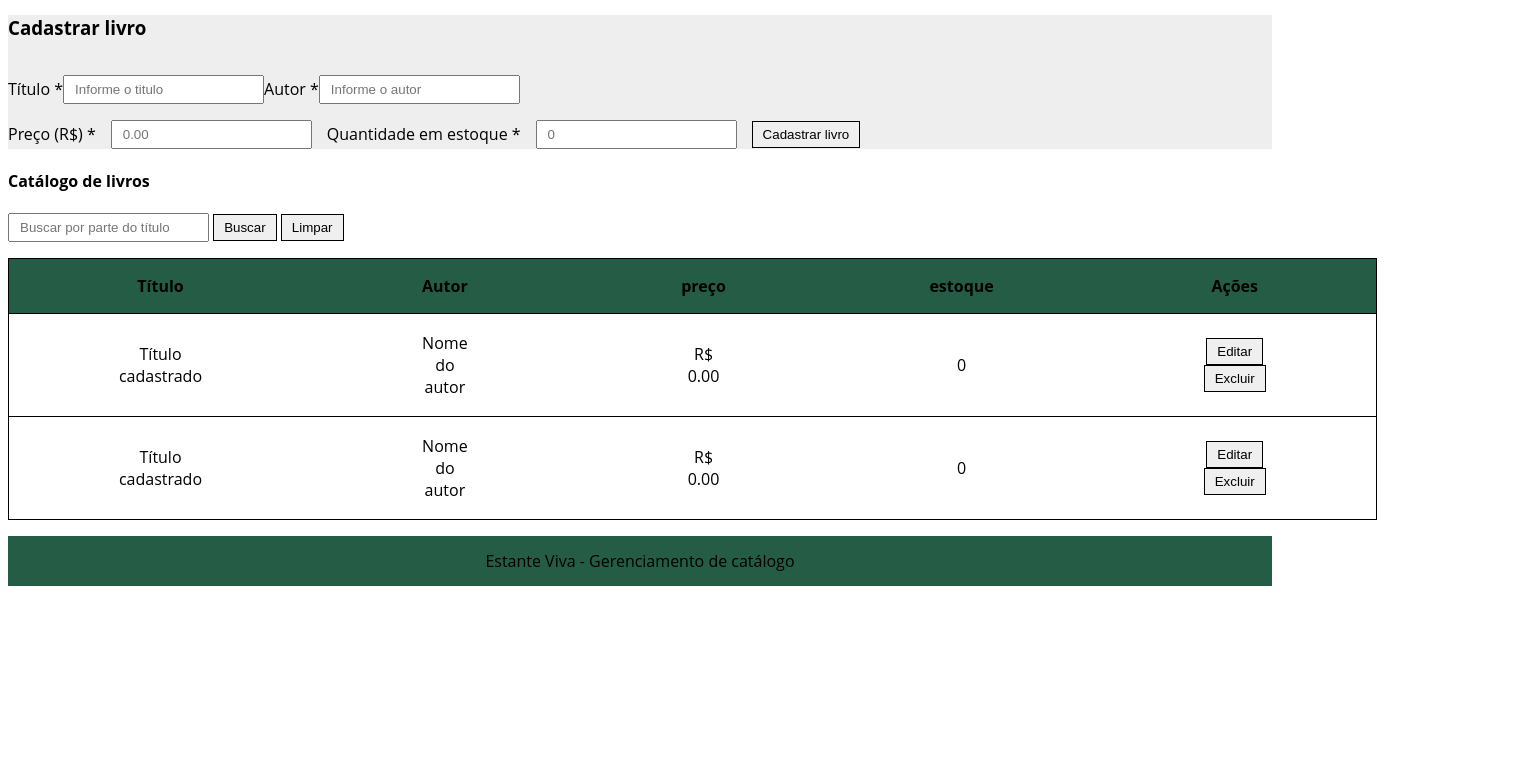
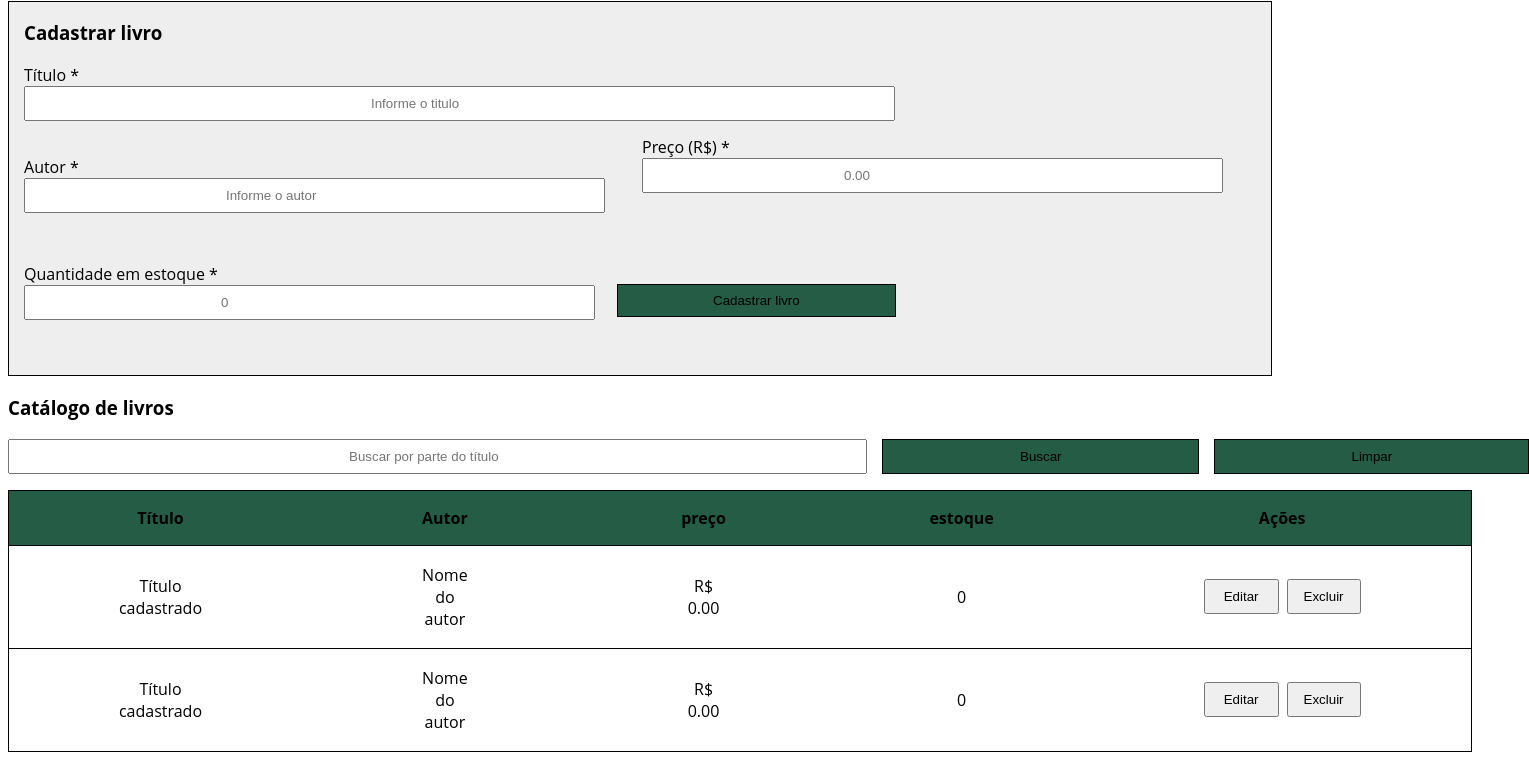
Before and after one commit to luizgsoares16-coder/estante_viva1, a plain HTML site: page index.html in a window 1280 px wide. Shown: the part 205-970 px from the top of the page, 1529 px wide, since content can reach past the window. Before the commit the page ends 807 px from the top, so only its background shows below. Drawn offline with Linux system fonts and the light colour scheme.

Commit message:
Melhoria 2 CSS

```diff
--- a/index.html
+++ b/index.html
@@ -1,15 +1,17 @@
 <!DOCTYPE html>
 <html lang="pt-br">
+
 <head>
     <link rel="stylesheet" href="style.css">
     <meta charset="UTF-8">
     <meta name="viewport" content="width=device-width, initial-scale=1.0">
     <title>Estante Viva</title>
 </head>
+
 <body>
     <div class="cabecalho">
-        <nav>Estante Viva
-        <p class="links"><a href="">Catálogo | Cadastro</a></p>
+        <nav><h2 style="margin-left: 15px;">Estante Viva</h2>
+            <p ><a href="" class="links">Catálogo | Cadastro</a></p>
         </nav>
     </div>
 
@@ -18,32 +20,50 @@
 
 
         <form>
-                <h3>Cadastrar livro</h3>
+            <h3 style="margin-left: 15px;">Cadastrar livro</h3>
+
+            <div class="inputs_form">
                 <div class="tit_autor">
                     <label for="titulo">Título *</label>
-                    <input type="text" required placeholder="Informe o titulo" id="titulo" name="titulo">
+                    <input type="text" required placeholder="Informe o titulo" id="titulo" name="titulo" class="texto">
+                </div>
 
+                <div class="tit_autor">
                     <label for="autor">Autor *</label>
-                    <p><input type="text" required placeholder="Informe o autor" id="autor" name="autor"></p>
+                    <input type="text" required placeholder="Informe o autor" id="autor" name="autor" class="autor">
                 </div>
 
                 <div class="prec_quant_cadast">
                     <label for="preco">Preço (R$) *</label>
-                    <input type="text" required placeholder="0.00" id="preco" name="preco">
+                    <input type="text" required placeholder="0.00" id="preco" name="preco" class="preco">
+                </div>
 
+                <div class="prec_quant_cadast">
                     <label for="quant_estoque">Quantidade em estoque *</label>
-                    <input type="text" required placeholder="0" id="quant_estoque" name="quant_estoque">
+                    <input type="text" required placeholder="0" id="quant_estoque" name="quant_estoque" class="quant">
+                </div>
 
-                    <button type="submit">Cadastrar livro</button>
+                 <div class="misera"><button type="submit" class="butao_cadastrar">Cadastrar livro</button></div>
             </div>
+
+
         </form>
 
         <div class="catalogo">
             <section>
-                    <h4>Catálogo de livros</h4>
-                    <input type="text" placeholder="Buscar por parte do título">
-                    <button>Buscar</button>
-                    <button>Limpar</button>
+                <h3>Catálogo de livros</h3>
+
+                <div class="catalogo">
+                <input type="text" placeholder="Buscar por parte do título" class="buscar_livro">
+
+
+                <div class="lim_buscar">
+                    <button class="buscar">Buscar</button>
+                    <button class="limpar">Limpar</button>
+                </div>
+
+                </div>
+
             </section>
         </div>
 
@@ -63,7 +83,7 @@
                     <td>Nome do autor</td>
                     <td>R$ 0.00</td>
                     <td>0</td>
-                        <td><button>Editar</button> <button>Excluir</button></td>
+                    <td><div class="edit_exc"><button class="editar">Editar</button> <button class="excluir">Excluir</button></div></td>
                 </tr>
 
                 <tr>
@@ -71,7 +91,7 @@
                     <td>Nome do autor</td>
                     <td>R$ 0.00</td>
                     <td>0</td>
-                        <td><button>Editar</button> <button>Excluir</button></td>
+                    <td><div class="edit_exc"><button class="editar">Editar</button> <button class="excluir">Excluir</button></div></td>
                 </tr>
             </table>
         </div>
@@ -85,4 +105,5 @@
     </p>
 
 </body>
+
 </html>
--- a/style.css
+++ b/style.css
@@ -6,34 +6,107 @@ body {
 
 nav {
     background-color: #245C46;
-    padding: 13px;
+    padding: 2px;
     border: 1px solid #033623;
     display: flex;
     align-items: center;
     gap: 1186px;
+    border: 1px solid;
+}
+
+.links {
+    text-decoration: none;
 }
 
 form {
     background-color: #EEEEEE;
+    border: 1px solid;
+}
+
+.inputs_form {
+    display: flex;
+    flex-wrap: wrap;
+}
+
+.misera {
+    display: flex;
+    align-items: center;
+    justify-content: center;
+    margin-bottom: 22px;
+}
+
+.butao_cadastrar {
+    padding: 8px 95px;
+    background-color: #245C46;
+    border: 1px solid;
 }
 
 .tit_autor {
     display: flex;
-
-    align-items: center;
-
+    flex-direction: column;
+    margin-right: 22px;
+    justify-content: center;
+    margin-left: 15px;
 }
 
 .prec_quant_cadast {
     display: flex;
-    align-items: center;
+    flex-direction: column;
+    margin-right: 22px;
+    justify-content: center;
+    margin-top: 15px;
+    margin-left: 15px;
+    margin-bottom: 55px;
+}
+
+.texto {
+    padding: 8px 345px;
+}
+
+.autor {
+    padding: 8px 200px;
+}
+
+.preco {
+    padding: 8px 200px ;
+}
+
+.quant {
+    padding: 8px 195px;
+}
+
+
+
+.buscar_livro {
+    padding: 8px 339px;
+}
+
+.catalogo {
+    display: flex;
     gap: 15px;
+}
 
+.lim_buscar {
+    display: flex;
+    gap: 15px;
+}
+
+.buscar {
+    padding: 0 137px;
+    background-color: #245C46;
+    border: 1px solid;
+}
+
+.limpar {
+    padding: 0 136px;
+    background-color: #245C46;
+    border: 1px solid;
 }
 
 table {
     border: 1px solid;
     border-collapse: collapse;
+    table-layout: fixed;
 }
 
 th {
@@ -49,6 +122,21 @@ tr {
 td {
     padding: 18px 110px;
     text-align: center;
+
+}
+
+.editar {
+    padding: 8px 18px;
+}
+
+.excluir {
+    padding: 8px 15px;
+}
+
+.edit_exc {
+    display: flex;
+    align-items: center;
+    gap: 8px;
 }
 
 footer {
@@ -63,7 +151,7 @@ input {
 }
 
 button {
-    padding: 5px 10px;
-    border-radius: 0px;
-    border: 1px solid;
+    /* padding: 0px 10px; */
+    /* border-radius: 0px; */
+    /* border: 1px solid; */
 }
```
Lines whose indentation alone changed are shown as unchanged.
